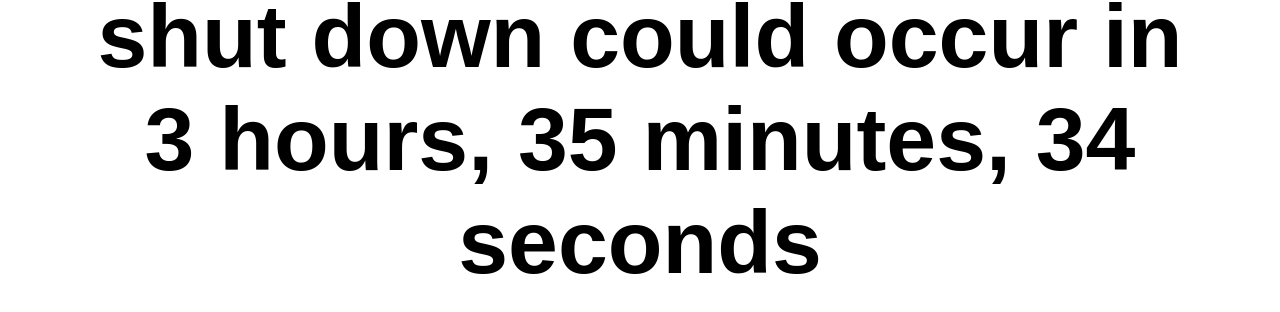
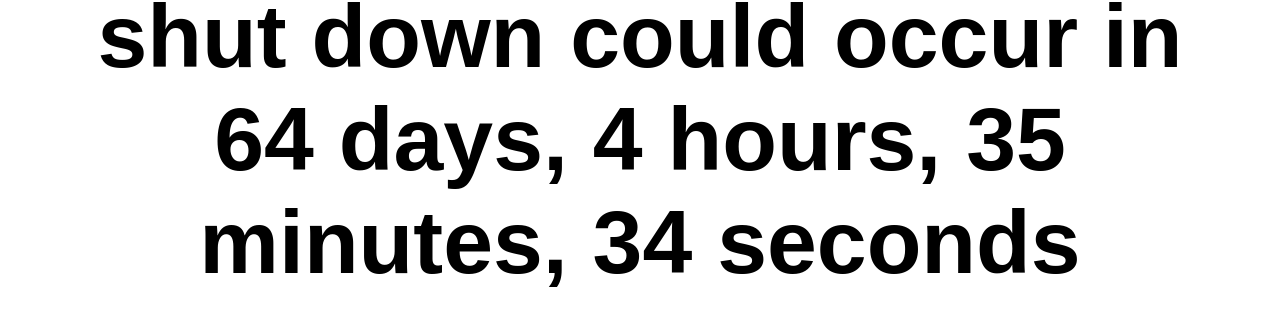
Before and after one commit to mgwalker/the-shutdown-countdown, a plain HTML site: page index.html in a window 1280 px wide. Shown: the part 312-624 px from the top of the page. Drawn offline with nearby package versions, Linux system fonts and the light colour scheme.

Commit message:
continuing resolution

```diff
--- a/index.html
+++ b/index.html
@@ -52,7 +52,7 @@
       dayjs.extend(window.dayjs_plugin_duration);
       dayjs.extend(window.dayjs_plugin_timezone);
 
-      const shutdown = dayjs.tz("2021-10-01 00:00", "America/New_York")
+      const shutdown = dayjs.tz("2021-12-04 00:00", "America/New_York")
 
       const squash = function(data) {
         let str = '';
```
